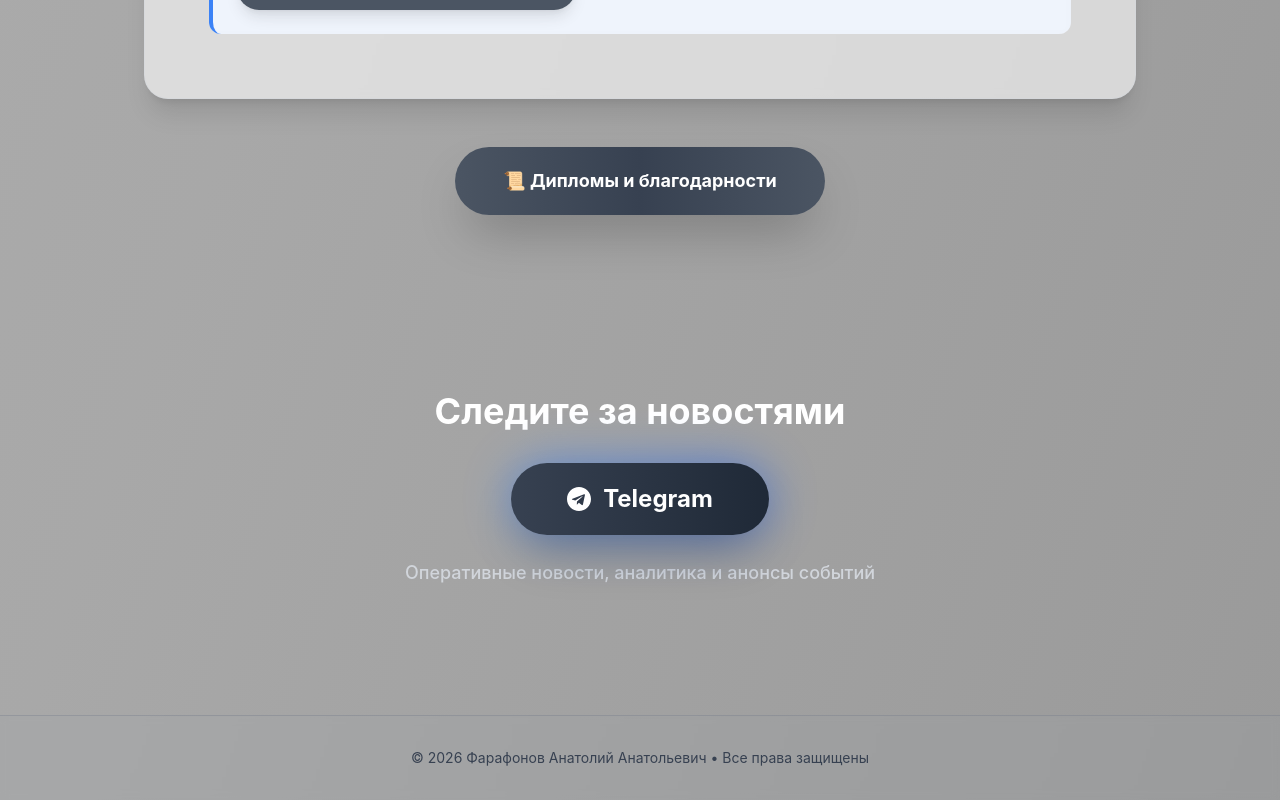
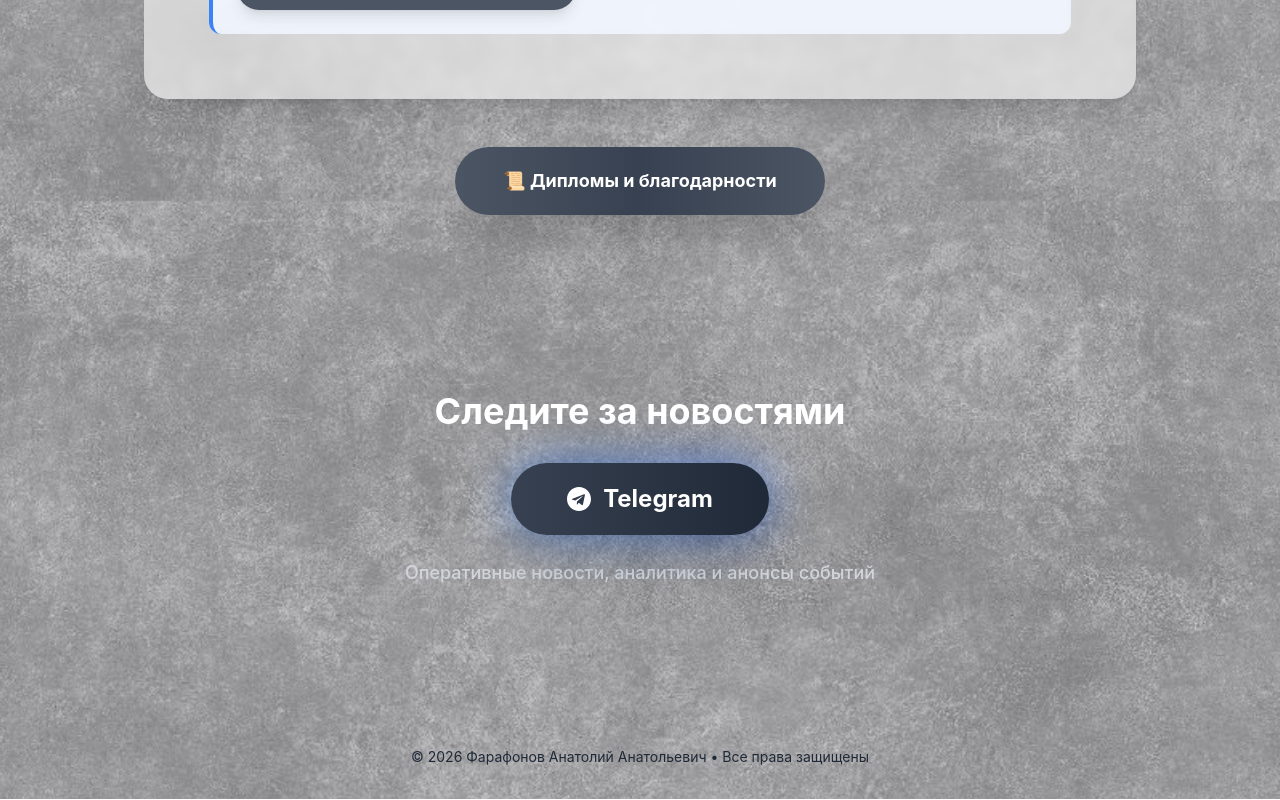
Before and after one commit to ChriZzo2/farafonov-landing, a React (Vite) app: page / in a window 1280 px wide. Shown: the part 2999-3799 px from the top of the page. Built offline with nearby package versions, Linux system fonts and the light colour scheme.

Commit message:
commit 9

```diff
--- a/src/App.tsx
+++ b/src/App.tsx
@@ -3,10 +3,14 @@ import ImageCarousel from './components/ImageCarousel'
 import FloatingSocial from './components/FloatingSocial'
 import About from './components/About'
 import NewsSection from './components/NewsSection'
+import backgroundImage from './assets/background.jpg'
 
 function App() {
     return (
-        <div className="min-h-screen bg-gradient-to-br from-[#b0b0b0] via-[#a8a8a8] to-[#9a9a9a] pb-20 lg:pb-0">
+        <div
+            className="min-h-screen pb-20 lg:pb-0 bg-cover bg-center bg-fixed"
+            style={{ backgroundImage: `url(${backgroundImage})` }}
+        >
             <div className="relative z-10">
                 <FloatingSocial />
                 <Header />
@@ -14,7 +18,9 @@ function App() {
                 <About />
                 <NewsSection />
 
-                <footer className="text-center py-8 text-gray-700 text-sm border-t border-gray-500/30 bg-gray-400/10 backdrop-blur-sm">
+                <footer
+                    className="text-center py-8 text-gray-800 text-sm  "
+                >
                     <p>© 2026 Фарафонов Анатолий Анатольевич • Все права защищены</p>
                 </footer>
             </div>
```
Also changed, not shown: src/assets/background.jpg (added).
